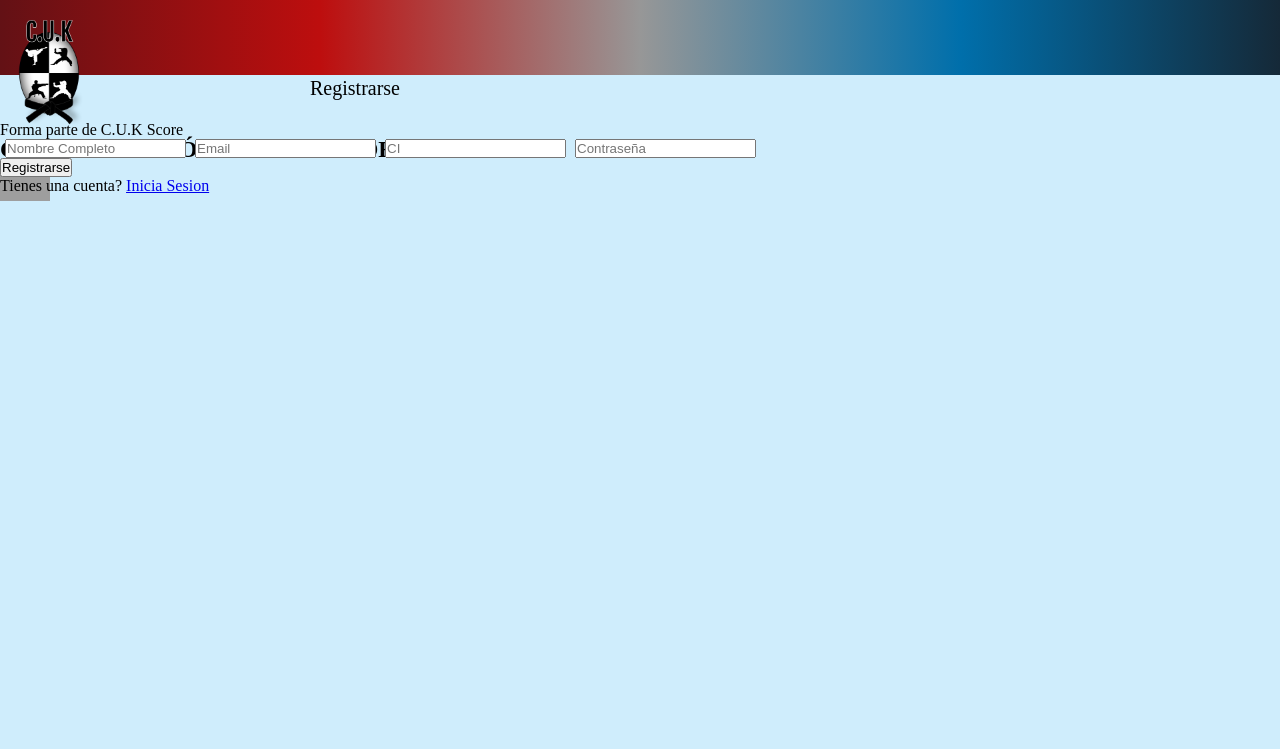
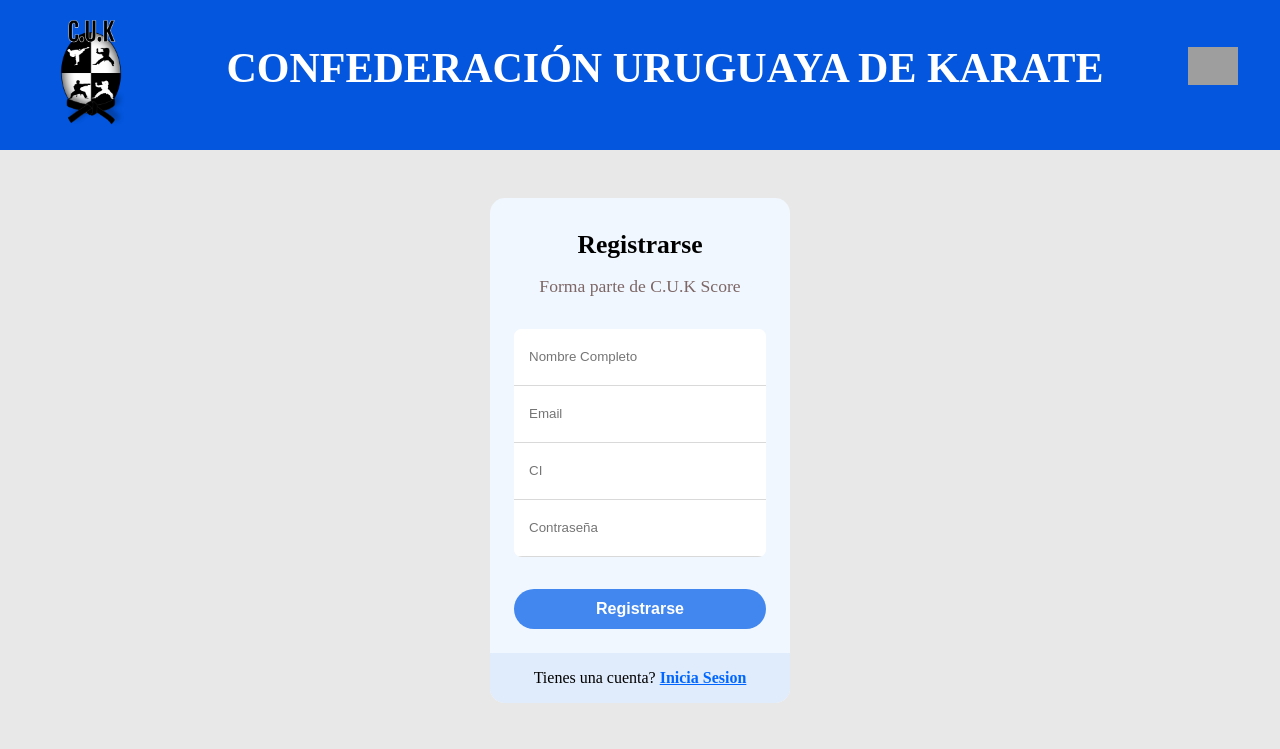
Before and after one commit to TechNexISBO/ProyectoC.U.K, a PHP site: the page made by C.U.K Score/login/registro.php in a window 1280 px wide. Shown: the top 749 px of the page. Run offline with PHP 8.4, Linux system fonts and the light colour scheme; grey boxes are pictures that could not be loaded.

Commit message:
se arreglo de nuevo el login

```diff
--- a/C.U.K Score/assets/css/estilosLogin.css
+++ b/C.U.K Score/assets/css/estilosLogin.css
@@ -1,60 +1,124 @@
 * {
     margin: 0;
     padding: 0;
-    list-style: none;
-    box-sizing: border-box;
 }
 
 body {
-    background-color: #cfedfc;
+    background-color: #e8e8e8;
 }
 
 header {
     width: 100%;
-    height: 75px;
-    background: linear-gradient(to right, #631115, #bd0e0e, #979797, #006fab, #152938);
+    height: 150px;
+    background-color: #0356DD;
+
 }
 
-.general {
-    display: grid;
-    grid-template-columns: repeat(3, 1fr);
-    grid-template-rows: repeat(3, 1fr);
-    grid-column-gap: 0px;
-    grid-row-gap: 0px;
-    width: 100vw;
-    height: 100vh;
+.div-header {
+    display: flex;
+    align-items: center;
+    align-content: center;
+    justify-content: space-around;
 }
 
-.campo {
-    grid-area: 2 / 2 / 3 / 3;
-    width: auto;
-    height: auto;
-    background-color: #557994;
-    text-align: center;
-    padding-top: 2%;
-    line-height: 75px;
+h2 {
+    color: white;
+    font-size: 42px;
+    font-weight: bold;
 }
 
-.btn {
-    width: 85px;
-    height: 50px;
+.container {
+    max-width: 300px;
+    background-color: #F1F7FE;
+    border-radius: 15px;
+    overflow: hidden;
 }
 
-h1 {
-    text-decoration: underline;
+form {
+    display: flex;
+    align-items: center;
+    flex-direction: column;
+    padding: 32px 24px 24px;
+    gap: 16px;
+    text-align: center;
 }
 
-label, span {
-    font-size: 20px;
+form .head {
     display: flex;
-    flex-direction: row;
-    justify-content: flex-end;
-    text-align: right;
-    width: 400px;
-    line-height: 26px;
-    margin-bottom: 20px;
+    flex-direction: column;
+    gap: 16px;
 }
 
-input {
-    margin-left: 5px;
+form .head span {
+    font-size: 1.6rem;
+    font-weight: bolder;
+    color: black;
 }
+
+form .head p {
+    font-size: 1.1rem;
+    color: #7C6666;
+}
+
+form .inputs {
+    overflow: hidden;
+    background-color: #fff;
+    width: 100%;
+    margin: 1rem 0.5rem;
+    border-radius: 8px;
+    border-bottom: none;
+    outline: 0;
+}
+
+form .inputs input {
+    border: none;
+    outline: none;
+    padding: 8px 15px;
+    width: 100%;
+    height: 40px;
+    border-bottom: 1px solid rgba(128, 128, 128, 0.299);
+    font-weight: 200;
+}
+
+form button {
+    background-color: #4287ef;
+    color: white;
+    width: 100%;
+    height: 40px;
+    padding-top: 8px;
+    padding-bottom: 8px;
+    border: 0;
+    overflow: hidden;
+    border-radius: 25px;
+    font-size: 1rem;
+    font-weight: 600;
+    cursor: pointer;
+    transition: all 1s ease-in-out;
+}
+
+form button:hover {
+    background-color: #005ce6;
+}
+
+.form-footer {
+    background-color: #e0ecfb;
+    padding: 16px;
+    font-size: 1rem;
+    text-align: center;
+}
+
+.form-footer a {
+    font-weight: bolder;
+    color: #0066ff;
+    transition: all 3s ease-in-out;
+}
+
+.form-footer a:hover {
+    color: #005ce6;
+}
+
+.centrar {
+    display: grid;
+    place-items: center;
+    height: 75vh;
+}
```
Also changed, not shown: C.U.K Score/assets/css/estiloP.css (+24 -18 lines), C.U.K Score/login/login.php (added, +49 -0 lines).
